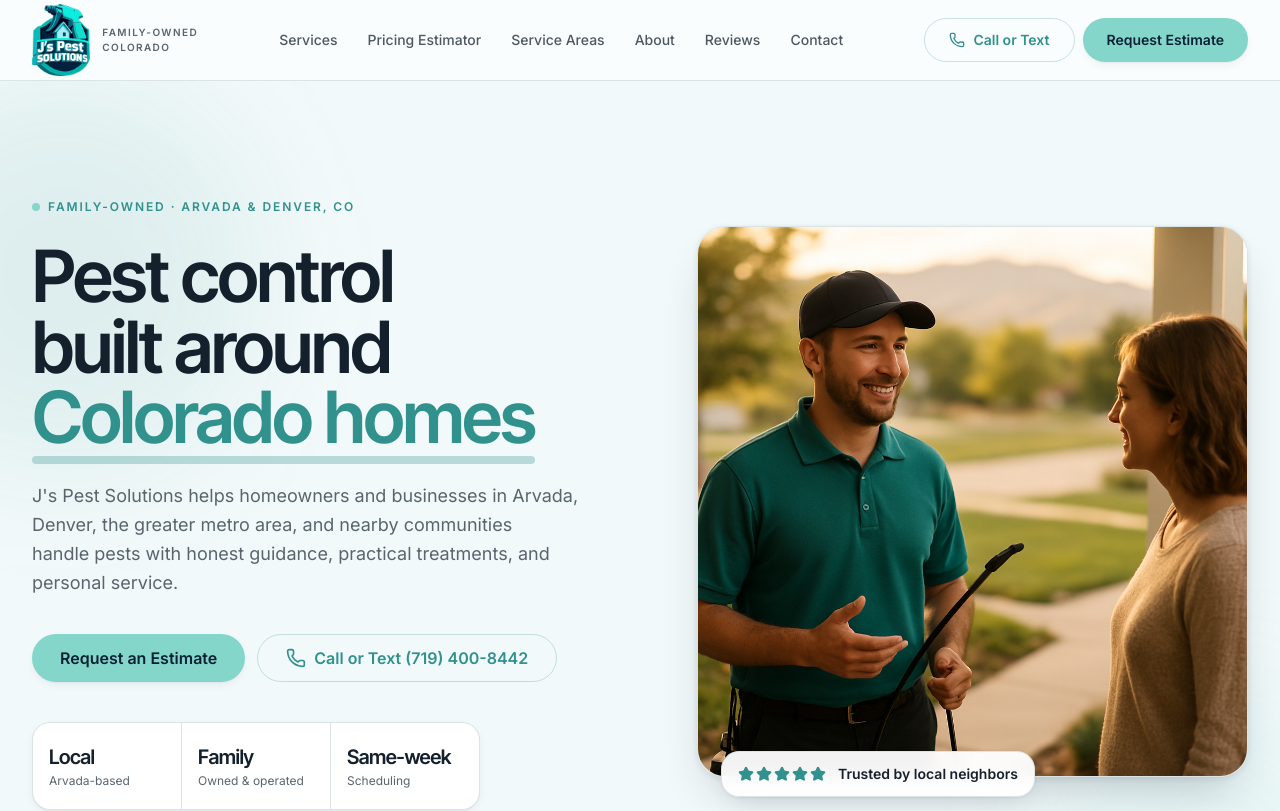
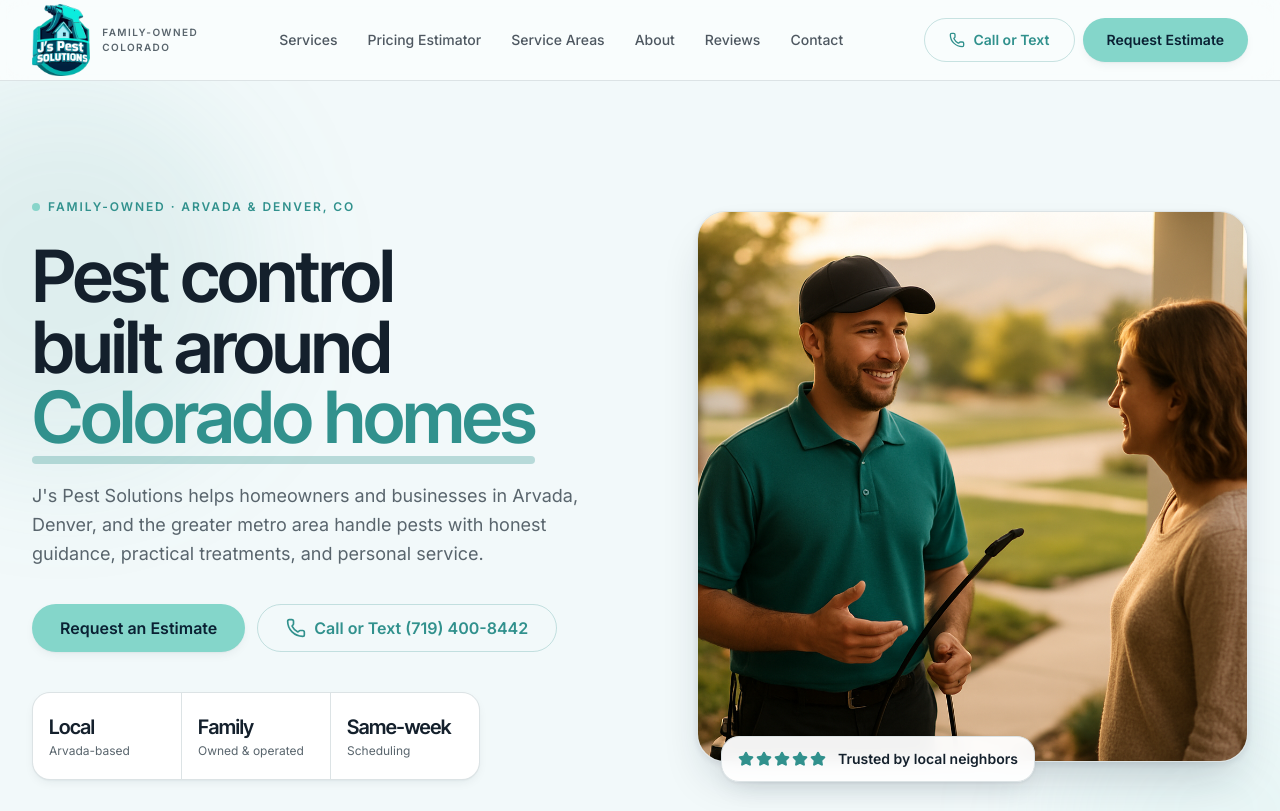
Before and after one commit to jeromepestsolutions-cpu/v0-j-s-pest-solutions-redesign, a Next.js app: page / in a window 1280 px wide. Shown: the top 811 px of the page. Built offline with nearby package versions, Linux system fonts and the light colour scheme.

Commit message:
Homepage intro: remove 'nearby communities'
Co-Authored-By: Claude Opus 5.5 <noreply@anthropic.com>
Claude-Session: https://claude.ai/code/session_019e6ezdLLdy8VYztCwWqrq9

```diff
--- a/components/home/home-hero.tsx
+++ b/components/home/home-hero.tsx
@@ -39,7 +39,7 @@ export function HomeHero() {
           </h1>
           <p className="mt-7 max-w-xl text-lg leading-relaxed text-pretty text-muted-foreground">
             {business.name} helps homeowners and businesses in Arvada, Denver,
-            the greater metro area, and nearby communities handle pests with honest guidance, practical
+            and the greater metro area handle pests with honest guidance, practical
             treatments, and personal service.
           </p>
           <div className="mt-9 flex flex-col gap-3 sm:flex-row">
```
